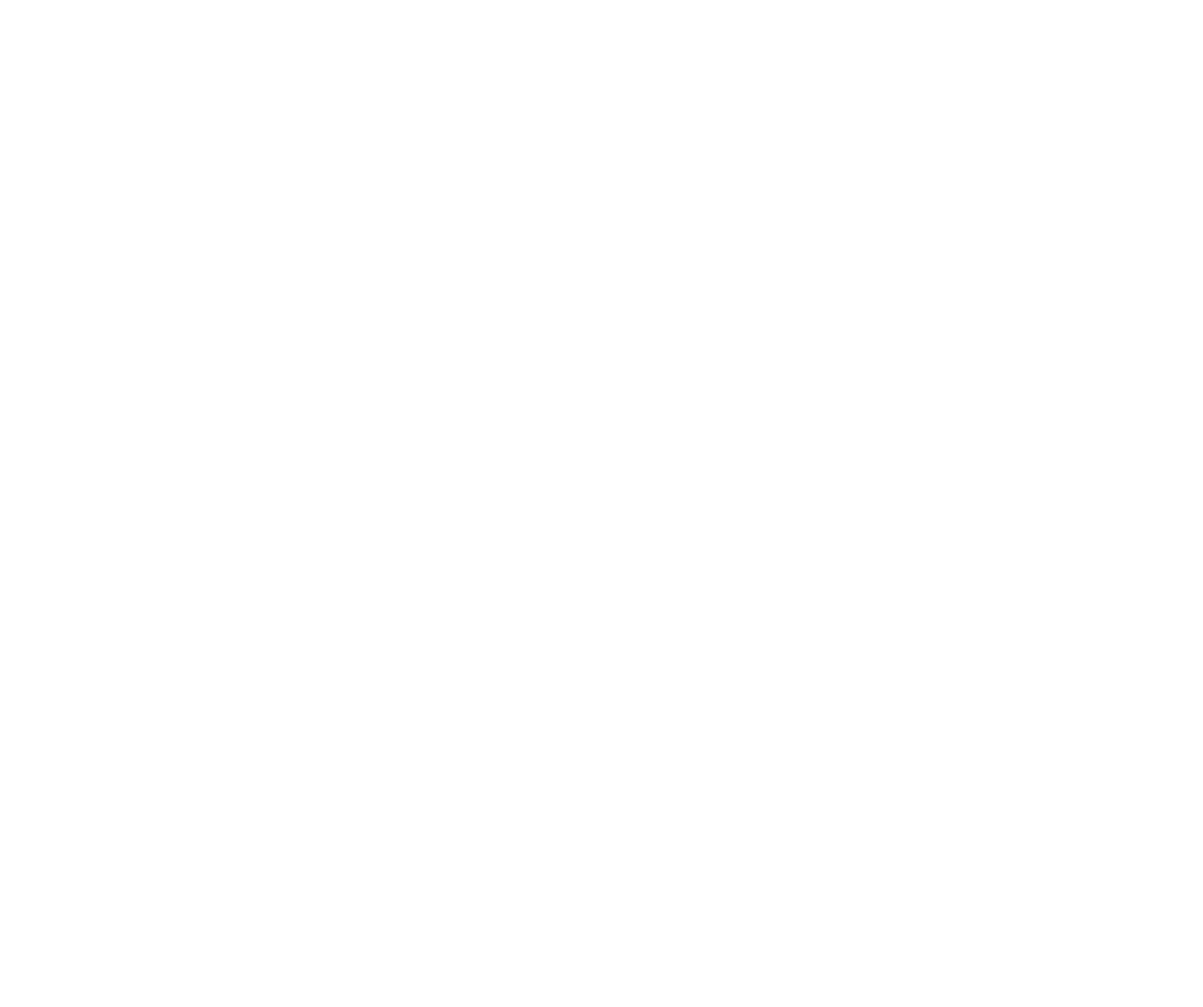
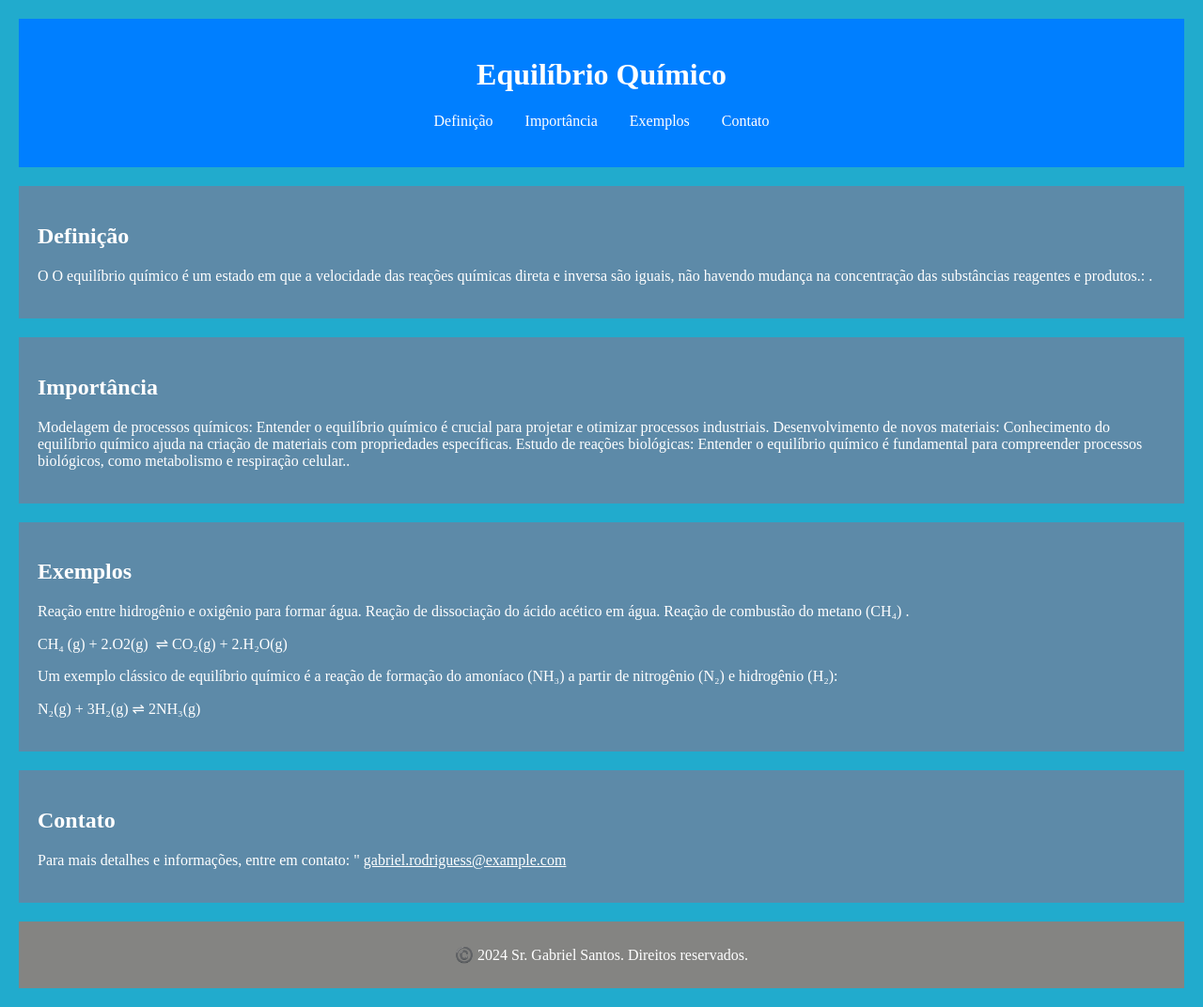
Before and after one commit to silva2valid/2024, a plain HTML site: page index.html in a window 1280 px wide. Shown: the whole page at 94% size. Before the commit the page ends 800 px from the top, so only its background shows below. Drawn offline with Linux system fonts and the light colour scheme.

Commit message:
Update index.html

```diff
--- a/index.html
+++ b/index.html
@@ -1,3 +1,89 @@
-<!DOCTYPE html>
+<html lang="pt-BR"><head>
+  <meta charset="UTF-8">
+  <meta name="viewport" content="width=device-width, initial-scale=1.0">
+  <title>Equilíbrio Químico - Sr. Gabriel Santos</title>
+  <style>
+      body {
+          font-family: Corbel Light, MS Gothic;
+          background-color: #21ABCD;
+          color: white;
+          margin: 0;
+          padding: 20px;
+      }
+      header {
+          text-align: center;
+          padding: 20px;
+          background-color: #007FFF;
+      }
+      h1 {
+          margin: 2,5;
+      }
+      nav {
+          margin: 20px 0;
+      }
+      nav a {
+          color: white;
+          text-decoration: none;
+          margin: 0 15px;
+      }
+      section {
+          margin: 20px 0;
+          padding: 20px;
+          background-color: #5D8AA8;
+      }
+      footer {
+          text-align: center;
+          margin-top: 20px;
+          padding: 10px;
+          background-color: #848482;
+      }
+  </style>
+</head>
+<body>
+
+<header>
+  <h1>Equilíbrio Químico</h1>
+  <nav>
+      <a href="#definicao">Definição</a>
+      <a href="#importancia">Importância</a>
+      <a href="#exemplos">Exemplos</a>
+      <a href="#contato">Contato</a>
+  </nav>
+</header>
+
+<section id="definicao">
+  <h2>Definição</h2>
+  <p>O O equilíbrio químico é um estado em que a velocidade das reações químicas direta e inversa são iguais, não havendo mudança na concentração das substâncias reagentes e produtos.:
+.</p>
+</section>
+
+<section id="importancia">
+  <h2>Importância</h2>
+  <p> Modelagem de processos químicos: Entender o equilíbrio químico é crucial para projetar e otimizar processos industriais.
+ Desenvolvimento de novos materiais: Conhecimento do equilíbrio químico ajuda na criação de materiais com propriedades específicas.
+ Estudo de reações biológicas: Entender o equilíbrio químico é fundamental para compreender processos biológicos, como metabolismo e respiração celular..</p>
+</section>
+
+<section id="exemplos">
+  <h2>Exemplos</h2>
+  <p> Reação entre hidrogênio e oxigênio para formar água.
+
+ Reação de dissociação do ácido acético em água.
+
+ Reação de combustão do metano (CH₄) .  </p><p>CH₄ (g) + 2.O2(g)  ⇌ CO₂(g) + 2.H₂O(g)</p>
+    Um exemplo clássico de equilíbrio químico é a reação de formação do amoníaco (NH₃) a partir de nitrogênio (N₂) e hidrogênio (H₂):</p>
+  <p>N₂(g) + 3H₂(g) ⇌ 2NH₃(g)</p>
+</section>
+
+<section id="contato">
+  <h2>Contato</h2>
+        <p>
+    Para mais detalhes e informações, entre em contato: "
+         <a href="mailto:gabriel.rodriguess@example.com" style="color: white;">gabriel.rodriguess@example.com</a>
+       </p>
+     </section>
+     <footer>
+      <p>©️ 2024 Sr. Gabriel Santos. Direitos reservados.</p>
+    </footer>
+  </body>
 </html>
-<head></head>
```
